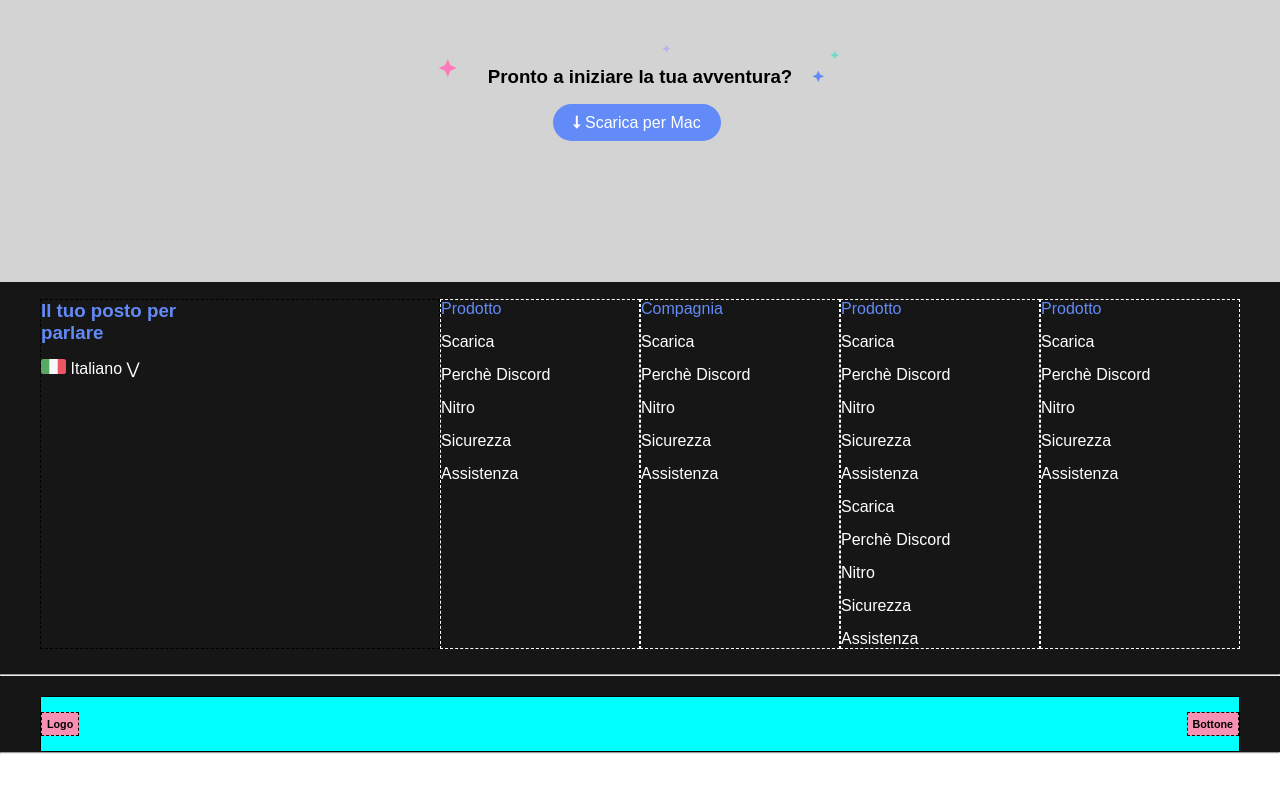
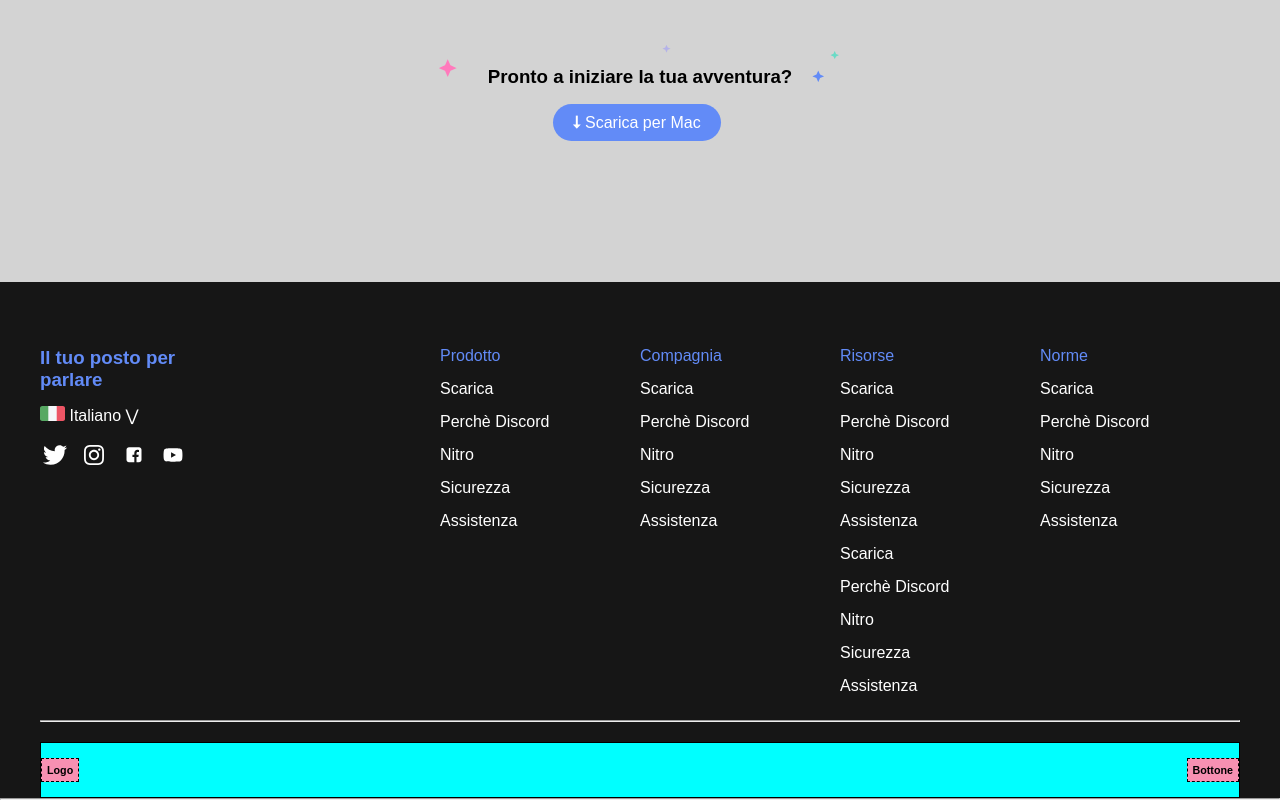
Before and after one commit to LorenzoPranio/htmlcss-discord, a plain HTML site: page index.html in a window 1280 px wide. Shown: the part 2735-3535 px from the top of the page. Before the commit the page ends 3489 px from the top, so only its background shows below. Drawn offline with Linux system fonts and the light colour scheme.

Commit message:
[UPD]Added social media logos in img folder and added in index.html

```diff
--- a/css/style.css
+++ b/css/style.css
@@ -210,15 +210,13 @@ footer{
 
 .col-16{
     width: calc(100% / 6);
-    border: 1px dashed white;
-    margin-top: 2px;
+    margin-top: 50px;
     margin-bottom: 10px;
 }
 
 .col-33{
     width: calc(100% / 3);
-    border: 1px dashed black;
-    margin-top: 2px;
+    margin-top: 50px;
     margin-bottom: 10px;
     color: white;
 }
@@ -254,6 +252,13 @@ ul{
     list-style: none;
 }
 
+.logos{
+    width: 30px;
+    height: 20px;
+    margin-right: 5px;
+    margin-top: 20px;
+}
+
 /*ID*/
 
 #t-cent{
--- a/index.html
+++ b/index.html
@@ -162,6 +162,12 @@
                             <br>parlare
                         </h3>
                         <img class="ita" src="./img/ita.png" alt="logo lingua italiana"> Italiano &#8897
+                        <div>
+                            <img class="logos" src="./img/Logo_of_Twitter_white.svg" alt="Twitter Logo">
+                            <img class="logos" src="./img/instagram-white-icon(2).svg" alt="Instagram Logo">
+                            <img class="logos" src="./img/icons8-facebook.svg" alt="Facebook Logo">
+                            <img class="logos" src="./img/YouTube-Icon-White-Logo.wine.svg" alt="Youtube Logo">
+                        </div>
                     </div>
                 </div>
                 <div class="col-16">
@@ -188,7 +194,7 @@
                </div>
                <div class="col-16">
                     <div class="content">
-                        <ul id="tb"> Prodotto
+                        <ul id="tb"> Risorse
                             <li>Scarica</li>
                             <li>Perchè Discord</li>
                             <li>Nitro</li>
@@ -204,7 +210,7 @@
                 </div>
                 <div class="col-16">
                     <div class="content">
-                        <ul id="tb"> Prodotto
+                        <ul id="tb"> Norme
                             <li>Scarica</li>
                             <li>Perchè Discord</li>
                             <li>Nitro</li>
@@ -213,8 +219,8 @@
                     </div>
                </div>
             </div>
+            <hr id="tb">
         </div>
-    <hr id="wl">
         <!--Container Nero Piccolo-->
         <div class="container">
             <div class="rowsm">
```
Also changed, not shown: img/Logo_of_Twitter_white.svg (added), img/YouTube-Icon-White-Logo.wine.svg (added), img/icons8-facebook.svg (added), img/instagram-white-icon(2).svg (added).
